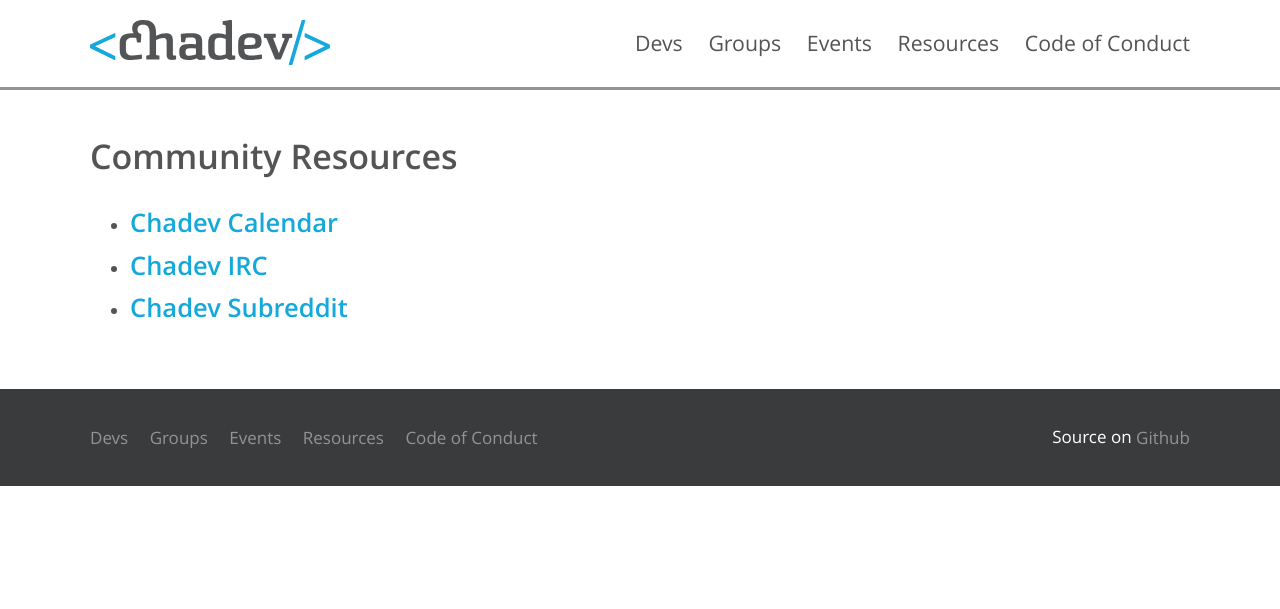
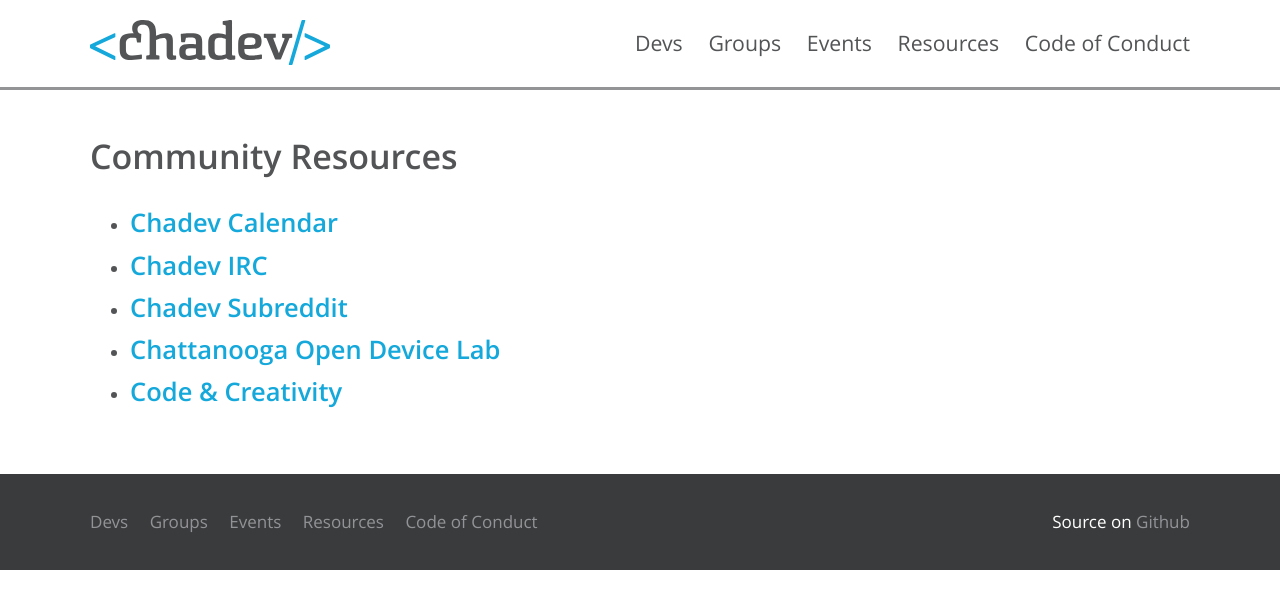
Before and after one commit to chadev/chadev.github.io, a Jekyll site: the page built from resources.md, in a window 1280 px wide. Shown: the top 609 px of the page. Built offline with Jekyll 4.4.1, drawn with Linux system fonts in a browser that asks for light colours; some of the changed lines change nothing that is shown.

Commit message:
Adding the CHA Device Lab and Code & Creativity to the list

```diff
--- a/resources.md
+++ b/resources.md
@@ -6,3 +6,13 @@
 -   ## [Chadev Calendar](https://www.google.com/calendar/embed?src=4qc3thgj9ocunpfist563utr6g%40group.calendar.google.com&ctz=America/New_York)
 -   ## [Chadev IRC](https://kiwiirc.com/client/irc.freenode.net/?nick=chadev-?#chadev)
 -   ## [Chadev Subreddit](https://www.reddit.com/r/chadev/)
+-   ## [Chattanooga Open Device Lab](http://chadevicelab.org/)
+-   ## [Code & Creativity](http://codeandcreativity.com/)
+
+<!-- Suggestion for making this a list
+*
+* - title: Chattanooga Open Device Lab
+* 	url: http://chadevicelab.org
+* 	description: "The Chattanooga Open Device Lab is a free resource for Chattanooga’s design and development community sponsored by Easy Designs and made possible by generous donations from the community. At the lab, members can test their work on a wide range of devices to see how well it looks and functions. We also provide access to over 500 virtualized browser/OS combinations via BrowserStack."
+*
+* -->
```
